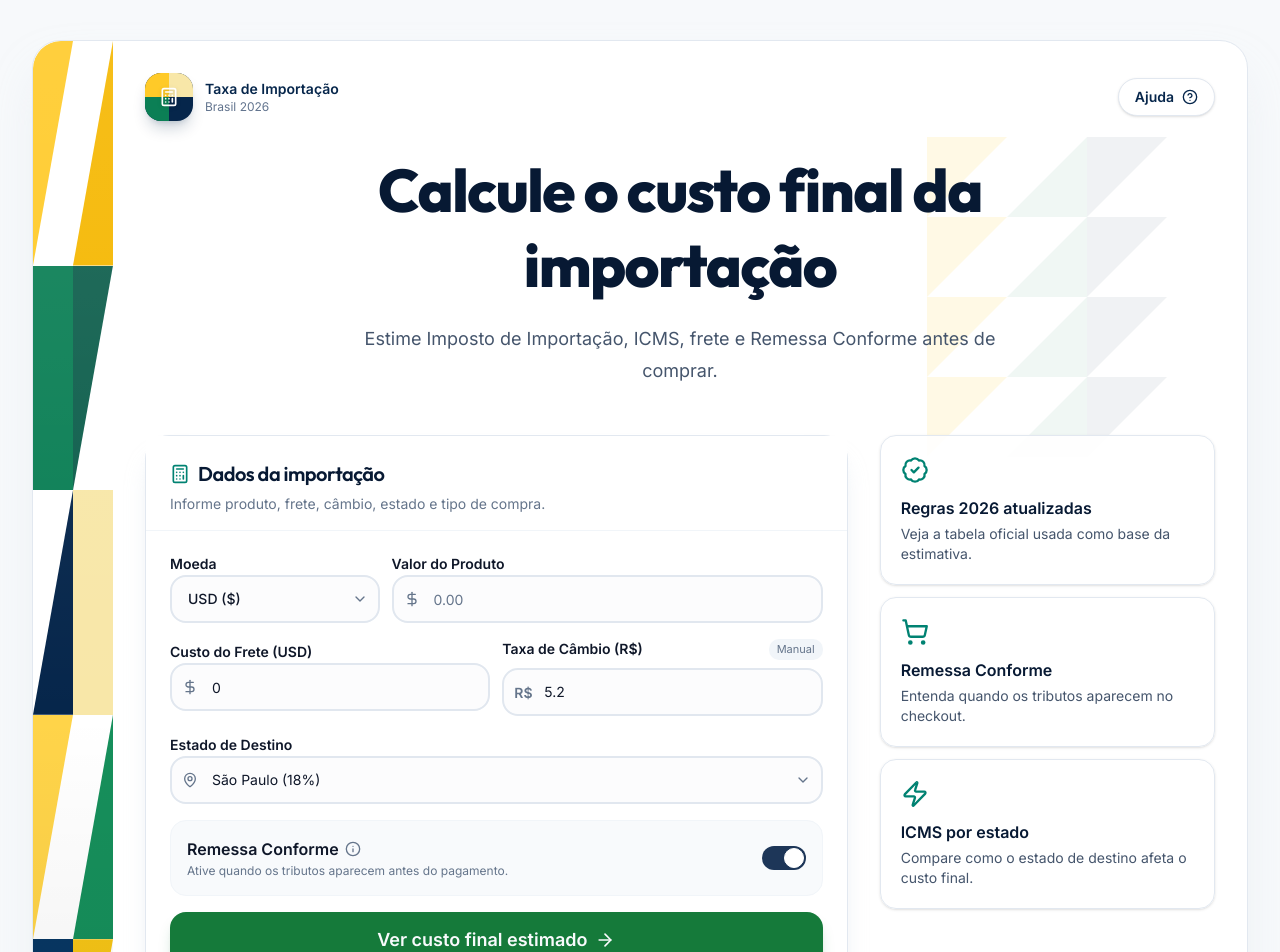
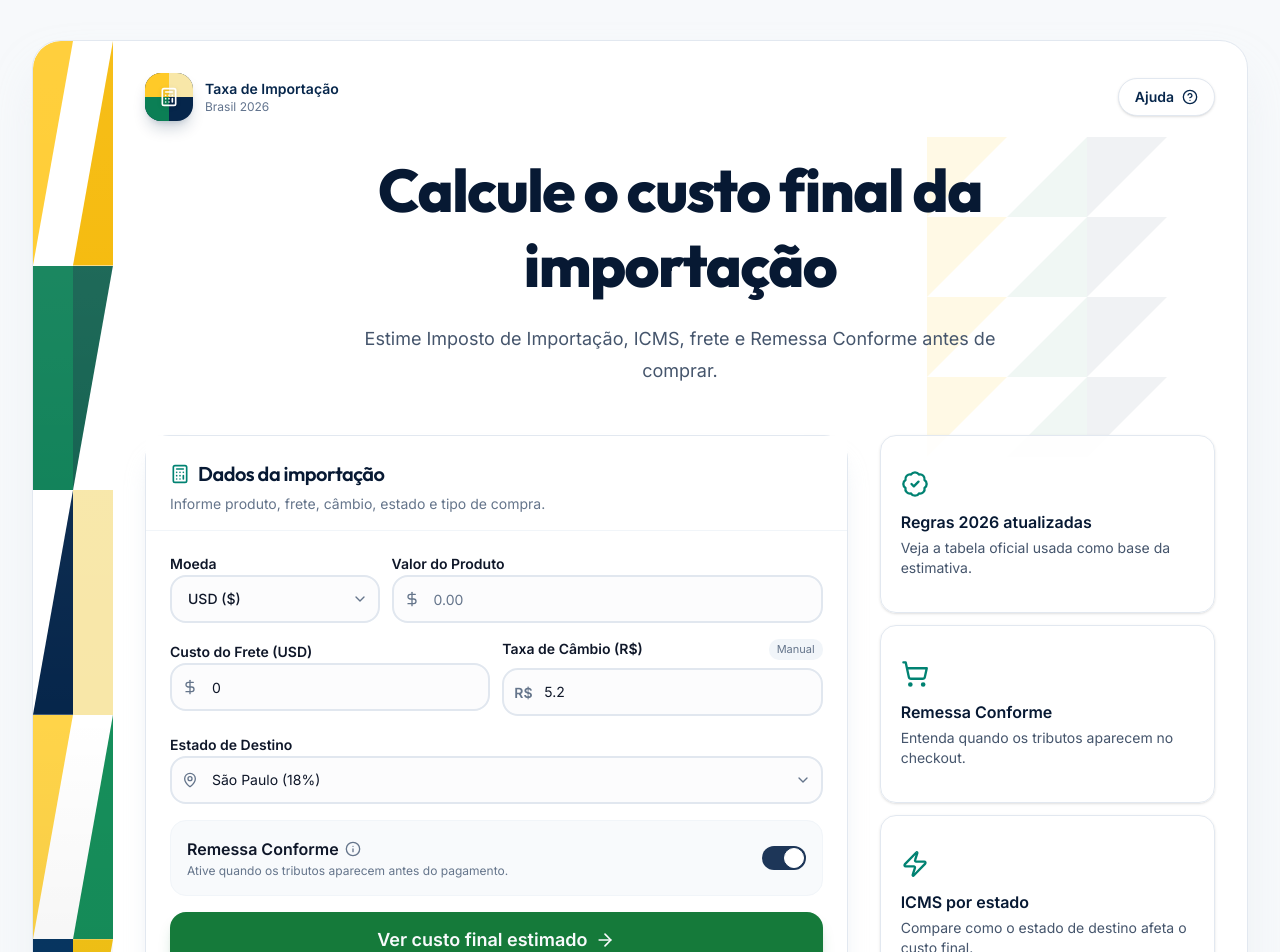
Before and after one commit to ghostBoss0905/brazil-tax-calculator, a React (Vite) app: page / in a window 1280 px wide. Shown: the top 952 px of the page. Built offline with nearby package versions, Linux system fonts and the light colour scheme.

Commit message:
Align homepage calculator and guide cards

```diff
--- a/src/pages/Home.tsx
+++ b/src/pages/Home.tsx
@@ -523,11 +523,11 @@ export default function Home() {
             </Card>
           </div>
 
-          <aside className="lg:col-span-4">
-            <div className="grid gap-3">
+          <aside className="lg:col-span-4 lg:h-full">
+            <div className="grid h-full gap-3 lg:grid-rows-3">
               <a
                 href="/tabela-imposto-importacao-brasil"
-                className="group rounded-2xl border border-slate-200 bg-white/90 p-5 shadow-sm transition-colors hover:border-[#008272]"
+                className="group flex flex-col justify-center rounded-2xl border border-slate-200 bg-white/90 p-5 shadow-sm transition-colors hover:border-[#008272]"
               >
                 <BadgeCheck className="mb-3 h-7 w-7 text-[#008272]" />
                 <p className="font-semibold text-[#071933]">Regras 2026 atualizadas</p>
@@ -537,7 +537,7 @@ export default function Home() {
               </a>
               <a
                 href="/o-que-e-remessa-conforme"
-                className="group rounded-2xl border border-slate-200 bg-white/90 p-5 shadow-sm transition-colors hover:border-[#008272]"
+                className="group flex flex-col justify-center rounded-2xl border border-slate-200 bg-white/90 p-5 shadow-sm transition-colors hover:border-[#008272]"
               >
                 <ShoppingCart className="mb-3 h-7 w-7 text-[#008272]" />
                 <p className="font-semibold text-[#071933]">Remessa Conforme</p>
@@ -547,7 +547,7 @@ export default function Home() {
               </a>
               <a
                 href="/icms-importacao-brasil"
-                className="group rounded-2xl border border-slate-200 bg-white/90 p-5 shadow-sm transition-colors hover:border-[#008272]"
+                className="group flex flex-col justify-center rounded-2xl border border-slate-200 bg-white/90 p-5 shadow-sm transition-colors hover:border-[#008272]"
               >
                 <Zap className="mb-3 h-7 w-7 text-[#008272]" />
                 <p className="font-semibold text-[#071933]">ICMS por estado</p>
```
